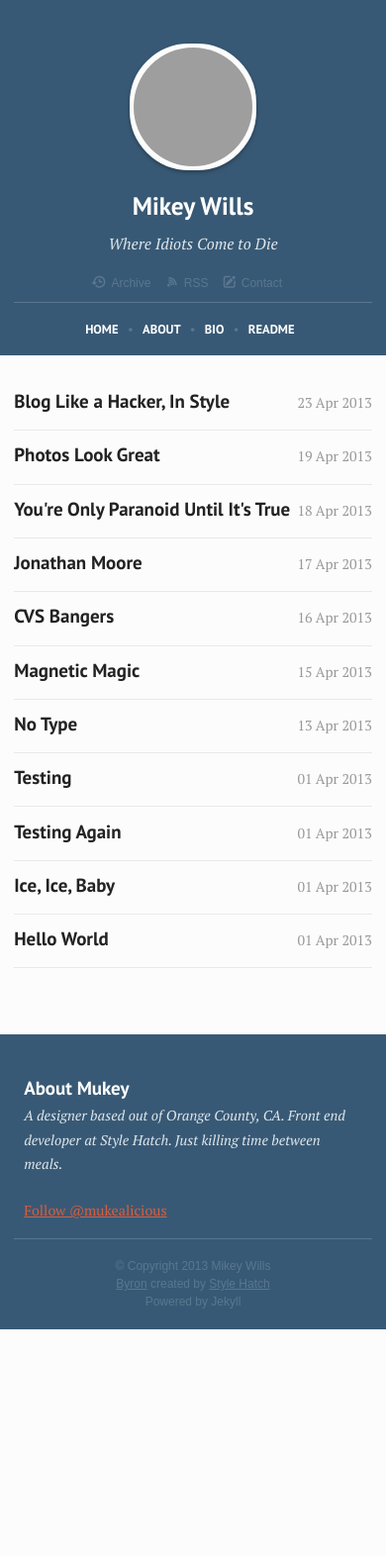
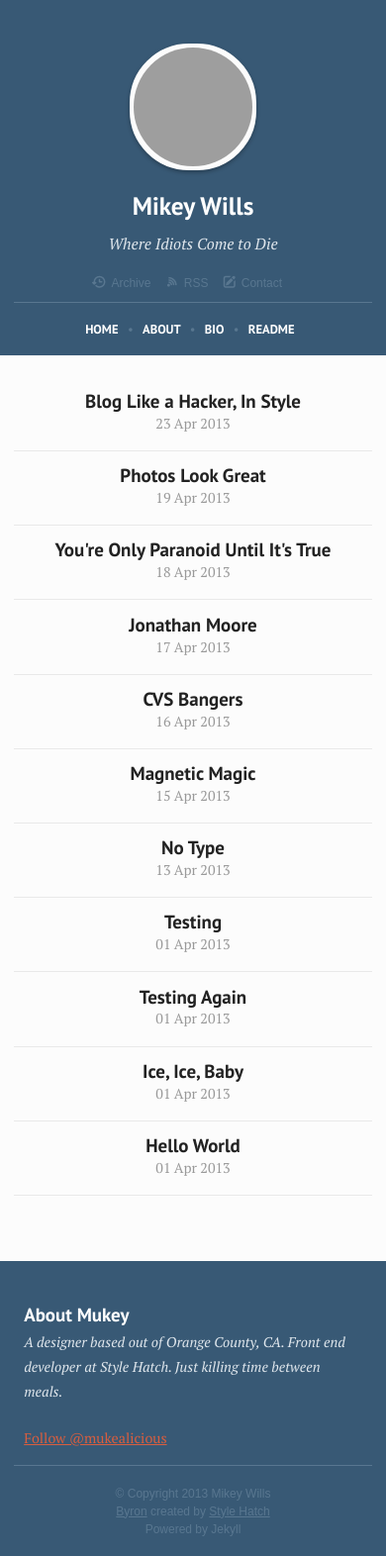
Before and after one commit to stylehatch/bryant, a Jekyll site: the page built from archive.html, in a window 390 px wide. Shown: the whole page at 99% size. Built offline with Jekyll 4.4.1, drawn with Linux system fonts in a browser that asks for light colours; nearby versions of some CDN libraries; Markdown is read by kramdown in place of the engine named in the settings; before the commit the page ends 1343 px from its top, so only the background shows below that; grey boxes are pictures that could not be loaded.

Commit message:
Add breakpoint for archive page

```diff
--- a/css/base.css
+++ b/css/base.css
@@ -609,3 +609,11 @@ ul.post-archive li h3 {
 ul.post-archive .date {
   float: right;
 }
+
+@media only screen and (max-width: 650px) {
+  ul.post-archive .date, ul.post-archive li h3 {
+    display: block;
+    float: none;
+    text-align: center;
+  }
+}
```
